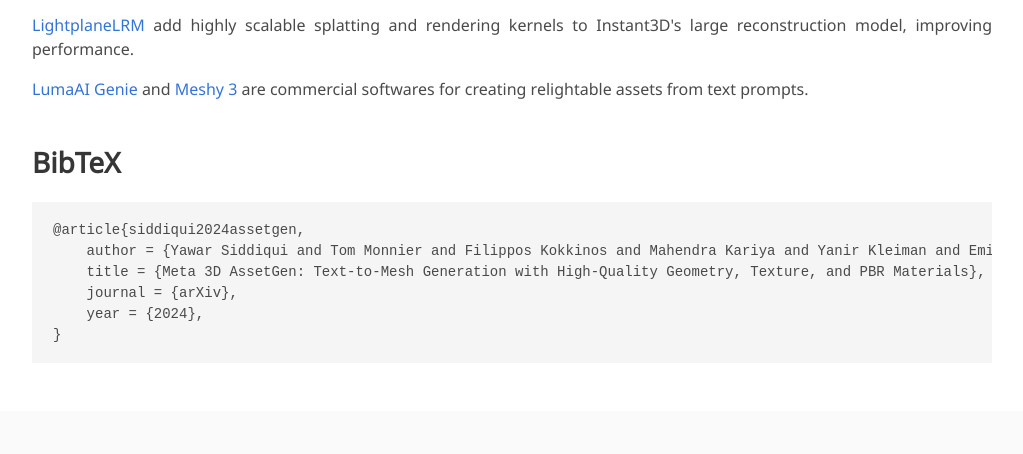
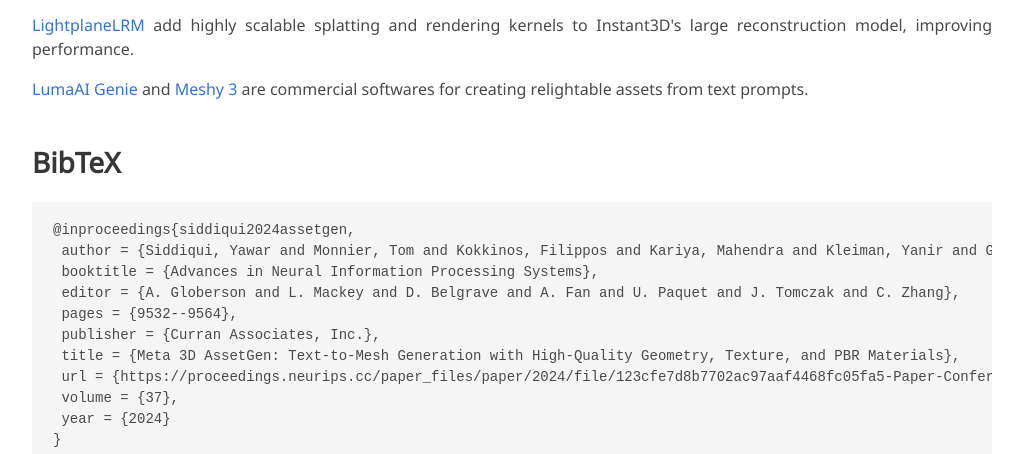
Before and after one commit to assetgen/assetgen.github.io, a plain HTML site: page index.html in a window 1280 px wide. Shown: the part 6404-6858 px from the top of the page, without its empty margins (128-1151 px from the left). Drawn offline with nearby package versions, Linux system fonts and the light colour scheme; a script that the page names is missing; some icons are missing; a web font is replaced by a local one.

Commit message:
Update index.html

```diff
--- a/index.html
+++ b/index.html
@@ -351,11 +351,16 @@
     <section class="section" style="margin-top: -50px;" id="BibTeX">
         <div class="container is-max-desktop content">
             <h2 class="title">BibTeX</h2>
-<pre><code>@article{siddiqui2024assetgen,
-    author = {Yawar Siddiqui and Tom Monnier and Filippos Kokkinos and Mahendra Kariya and Yanir Kleiman and Emilien Garreau and Oran Gafni and Natalia Neverova and Andrea Vedaldi and Roman Shapovalov and David Novotny},
-    title = {Meta 3D AssetGen: Text-to-Mesh Generation with High-Quality Geometry, Texture, and PBR Materials},
-    journal = {arXiv},
-    year = {2024},
+<pre><code>@inproceedings{siddiqui2024assetgen,
+ author = {Siddiqui, Yawar and Monnier, Tom and Kokkinos, Filippos and Kariya, Mahendra and Kleiman, Yanir and Garreau, Emilien and Gafni, Oran and Neverova, Natalia and Vedaldi, Andrea and Shapovalov, Roman and Novotny, David},
+ booktitle = {Advances in Neural Information Processing Systems},
+ editor = {A. Globerson and L. Mackey and D. Belgrave and A. Fan and U. Paquet and J. Tomczak and C. Zhang},
+ pages = {9532--9564},
+ publisher = {Curran Associates, Inc.},
+ title = {Meta 3D AssetGen: Text-to-Mesh Generation with High-Quality Geometry, Texture, and PBR Materials},
+ url = {https://proceedings.neurips.cc/paper_files/paper/2024/file/123cfe7d8b7702ac97aaf4468fc05fa5-Paper-Conference.pdf},
+ volume = {37},
+ year = {2024}
 }</code></pre>
         </div>
     </section>
```
